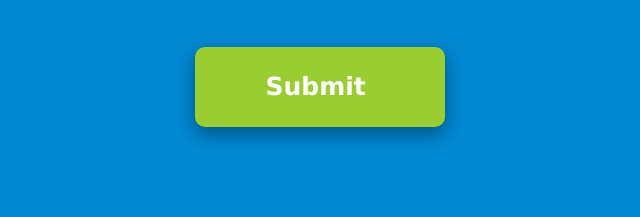
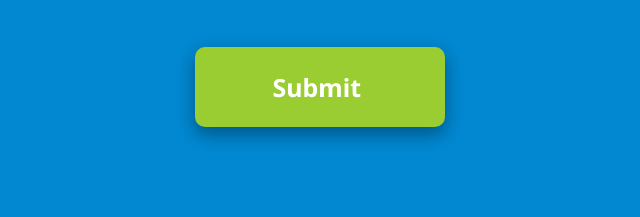
Before and after one commit to naima-shk/Number-Guessing-Game, a plain HTML site: page index.html in a window 1280 px wide. Shown: the part 274-491 px from the top of the page, 370-1010 px from the left. Drawn offline with Linux system fonts and the light colour scheme.

Commit message:
'implement-mentor-feedback'

```diff
--- a/style.css
+++ b/style.css
@@ -133,7 +133,7 @@ h5{
     border-radius: 10px;
     transition-duration: 0.4s;
     box-shadow: 0 8px 16px 0 rgba(0,0,0,0.2), 0 6px 20px 0 rgba(0,0,0,0.19);
-    font-family:'Lucida Sans', 'Lucida Sans Regular', 'Lucida Grande', 'Lucida Sans Unicode', Geneva, Verdana, sans-serif;
+    font-family:'Noto Sans', sans-serif;
   }
   #submitguess :hover {
     background: #2079B0;
```
